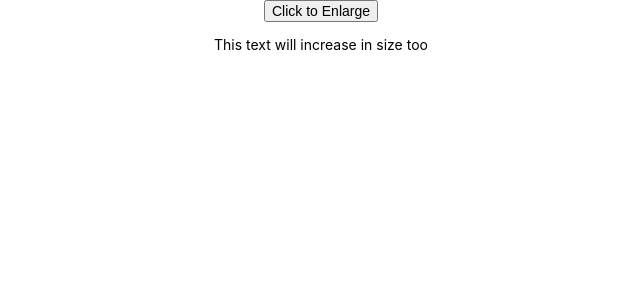
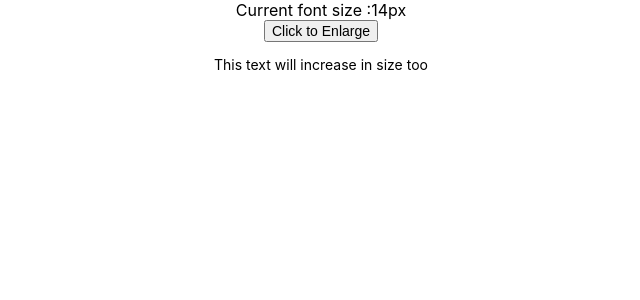
Before and after one commit to HOJOON07/ReactLibrary, a React (Create React App) app: page / in a window 1280 px wide. Shown: the top 300 px of the page, without its empty margins (319-959 px from the left). Built offline with nearby package versions, Linux system fonts and the light colour scheme.

Commit message:
recoil button

```diff
--- a/src/components/RecoilExample/Button.jsx
+++ b/src/components/RecoilExample/Button.jsx
@@ -1,17 +1,19 @@
 import React from "react";
-import { useRecoilState } from "recoil";
-import { fontSizeState } from "./Store";
+import { useRecoilState, useRecoilValue } from "recoil";
+import { fontSizeLabelState, fontSizeState } from "./Store";
 
 export default function Button() {
   const [fontSize, setFontSize] = useRecoilState(fontSizeState);
+  const fontSizeLabel = useRecoilValue(fontSizeLabelState);
   return (
-    <div>
+    <>
+      <div>Current font size :{fontSizeLabel}</div>
       <button
         onClick={() => setFontSize((size) => size + 1)}
         style={{ fontSize }}
       >
         Click to Enlarge
       </button>
-    </div>
+    </>
   );
 }
--- a/src/components/RecoilExample/store.js
+++ b/src/components/RecoilExample/store.js
@@ -1,6 +1,15 @@
-import { atom } from "recoil";
+import { atom, selector } from "recoil";
 
 export const fontSizeState = atom({
   key: "fontSizeState",
   default: 14,
 });
+
+export const fontSizeLabelState = selector({
+  key: "fontSizeLabelState",
+  get: ({ get }) => {
+    const fontSize = get(fontSizeState);
+    const unit = "px";
+    return `${fontSize}${unit}`;
+  },
+});
```
